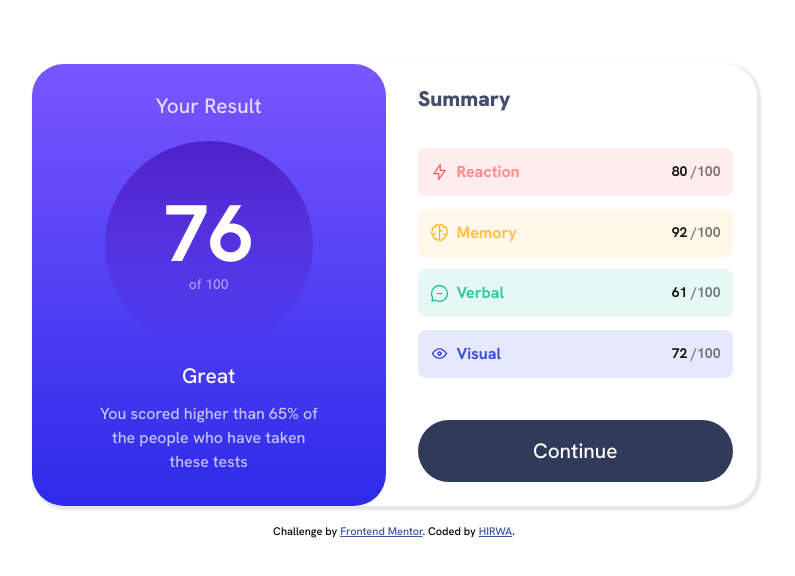
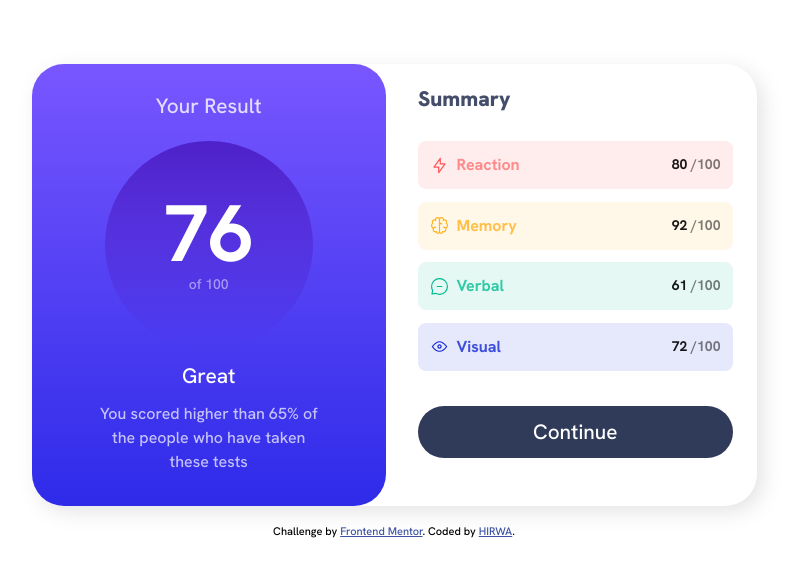
Before and after one commit to HIRWA13/results-summary-component-main, a plain HTML site: page index.html in a window 1280 px wide. Shown: the whole page, without its empty margins (246-1041 px from the left). Drawn offline with Linux system fonts and the light colour scheme.

Commit message:
initial commit

```diff
--- a/style.css
+++ b/style.css
@@ -210,6 +210,7 @@ body {
   margin-top: 1rem;
   background: var(--clr-Dark-gray-blue);
   color: var(--clr-white);
+  cursor: pointer;
 }
 
 .button:hover {
@@ -223,7 +224,7 @@ body {
     grid-template-columns: 1fr 1fr;
     border-radius: 2rem;
     gap: 1rem;
-    box-shadow: 2px 2px 2px 2px rgba(189, 189, 189, 0.37);
+    box-shadow: 6px 6px 20px rgba(122, 122, 122, 0.2);
   }
   .results__total {
     height: 100%;
@@ -243,7 +244,8 @@ body {
     width: 65%;
   }
   .button {
-    padding: 0.5rem 0;
+    padding: 0.4rem 0.12rem;
+    margin-bottom: 1.5rem;
   }
   .results__total .marks {
     height: 13rem;
```
